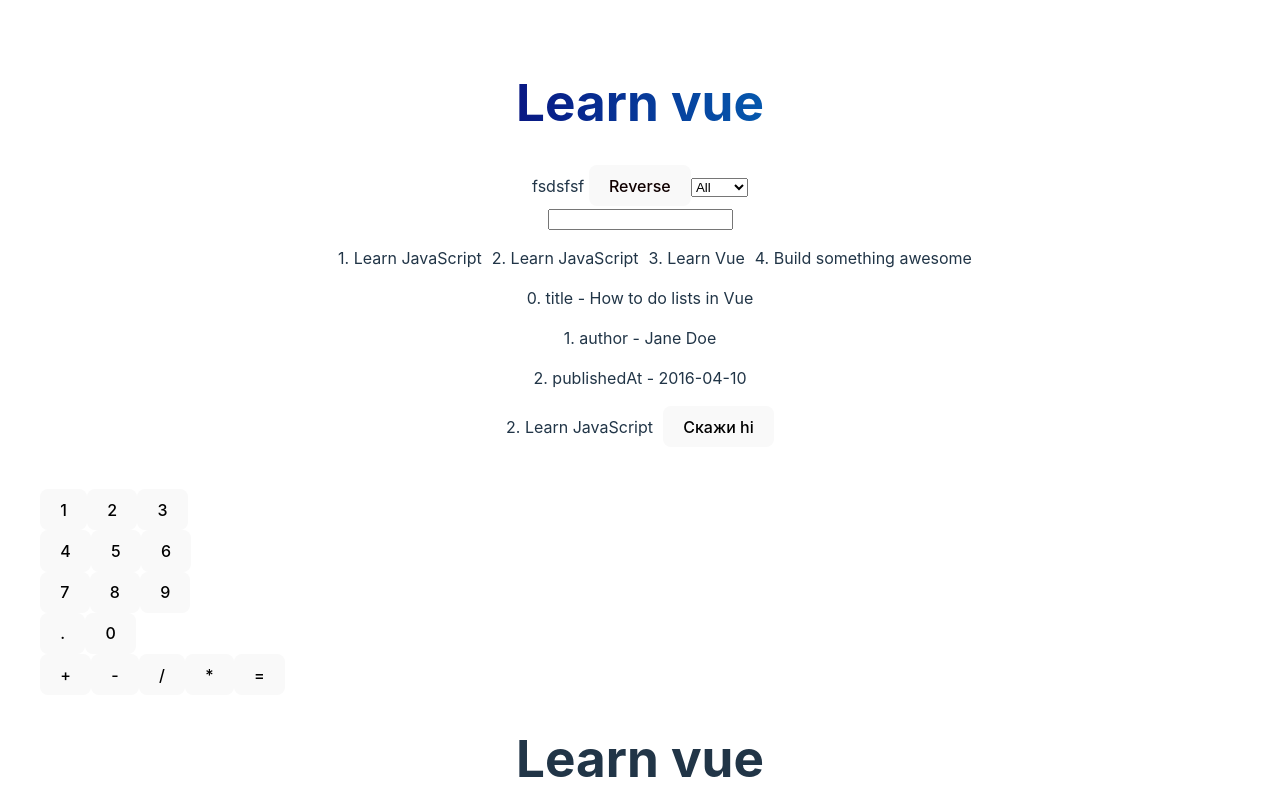
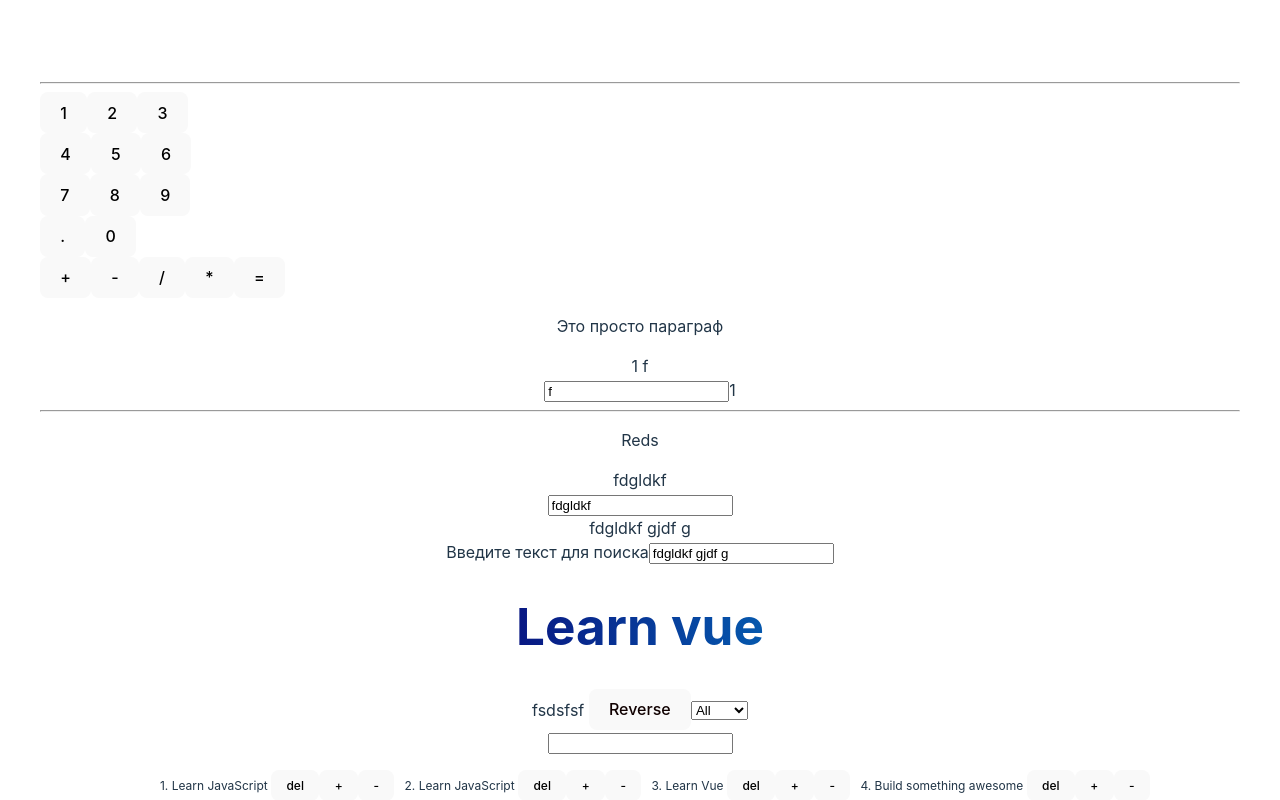
Before and after one commit to Gakmannn/WEB36VUE, a Vue app: page / in a window 1280 px wide. Shown: the top 800 px of the page. Built offline with nearby package versions, Linux system fonts and the light colour scheme.

Commit message:
Основы компонентов

```diff
--- a/package.json
+++ b/package.json
@@ -5,7 +5,7 @@
   "type": "module",
   "scripts": {
     "dev": "vite",
-    "build": "vue-tsc && vite build",
+    "build": "vite build",
     "preview": "vite preview"
   },
   "dependencies": {
--- a/src/App.vue
+++ b/src/App.vue
@@ -1,10 +1,28 @@
 <template>
+
+  <component :is="myCount % 2 == 0 ? 'HeaderComp' : VueCalc"></component>
+  <component is="p">Это просто параграф</component>
+
+  <!-- Options VueCalc-->
+
+  {{ myCount }}
+  {{ searchText3 }}
+  <CustomInputEasy v-model="searchText3" v-model:count="myCount">
+    <hr>
+    <p>Reds</p>
+  </CustomInputEasy>
+  {{ searchText2 }} <CustomInputComputed v-model="searchText2"></CustomInputComputed>
+  <!-- <CustomInput model-value="searchText"
+  @update:model-value="searchText = $event">
+  </CustomInput> -->
+  {{ searchText }}
+  <CustomInput id="search" labelText="Введите текст для поиска" v-model="searchText"></CustomInput>
 
   <div v-show="rand > 0.7">
     Сейчас меня видно
   </div>
   <!-- <div v-else-if="rand > 0.4">
-    Something else
+  Something else
   </div>
   <div v-else>
     А теперь — нет
@@ -27,7 +45,8 @@
   <transition-group name="list" tag="ul">
     <!-- <li v-for="todo, index of filteredArr" :key="index" class="list-item">{{ todo.text }}</li> -->
     <template v-for="todo, index of filteredArr" :key="todo.id">
-      <ToDoElement :todo="todo" :index="index" class="list-item" />
+      <ToDoElement :style="'font-size:' + fontSize +'px'" @textUp="(a,b,c,z) => fontSize += z"
+        @textDown="(n) => fontSize -= n" :todo="todo" :index="index" :func="delEl" class="list-item">del</ToDoElement>
     </template>
   </transition-group>
   <template v-for="value, key, index of forObj">
@@ -46,11 +65,12 @@
 
   <p v-bind:style="'color:'+color">{{ color }}</p>
   <input v-model="message" />
-
-  <HeaderComp v-if="toggle" />
+  <p>Этот 👇</p>
+  <header-comp v-if="toggle" />
 
   {{ a }}
-  <button @click="toggle = !toggle; a++; isActive = !isActive; hasError = !hasError">{{ toggle?'hide':'show' }}</button>
+  <button @click="toggle = !toggle; a++; isActive = !isActive; hasError = !hasError">{{ toggle?'hide':'show'
+    }}</button>
 
   <div class="h1" :class="divClass" v-html="html"></div>
 
@@ -87,6 +107,9 @@
 </template>
 
 <script setup lang="ts">
+import CustomInputEasy from './components/CustomInputEasy.vue'
+import CustomInputComputed from './components/CustomInputComputed.vue'
+import CustomInput from './components/CustomInput.vue'
 import Options from './components/HeaderOptionsApi.vue'
 import ToDoElement from './components/ToDoElement.vue'
 import VueCalc from './components/DelegatedCalc.vue'
@@ -94,12 +117,20 @@ import {ref, computed, watch, onMounted, onBeforeUnmount} from 'vue'
 const color = null
 const html = ref(`<h1>HTML code</h1>`)
 const newTodo = ref('')
+const searchText = ref('fdgldkf gjdf g')
+const searchText2 = ref('fdgldkf')
+const searchText3 = ref('f')
+const myCount = ref(1)
+
+const consoleFunc = (...e:any)=>{
+  console.log(e)
+}
 
 const rand = ref(Math.random())
 const isActive = ref(true)
 const hasError = ref(false)
 const picked = ref('')
-
+const fontSize = ref(12)
 
 const say = (text: string, e: Event) => {
   console.log(text, e)
@@ -129,6 +160,10 @@ const todos = ref([
   { id: 3, text: 'Build something awesome' }
 ])
 
+const delEl = (i: number) => {
+  todos.value.splice(i,1)
+}
+
 const addToDo = ()=>{
   todos.value.push({
     id: todos.value.length,
@@ -152,7 +187,9 @@ const filteredArr = computed(()=>{
   }
 })
 
-
+const q = [
+  { order: 1, question: 'why??', answers: ['becouse', 'what', `I dont'n know`], correctAnswer: `I dont'n know`}
+]
 
 // let key='apple'
 // console.log({
--- /dev/null
+++ b/src/components/CustomInput.vue
@@ -0,0 +1,13 @@
+<template>
+  <div>
+    <label :for="id">{{ labelText }}</label>
+    <input :id="id" type="text" :value="modelValue" @input="$emit('update:modelValue', ($event?.target as HTMLInputElement).value)">
+  </div>
+</template>
+
+<script setup lang="ts">
+defineProps(['id', 'labelText', 'modelValue'])
+defineEmits(['update:modelValue'])
+</script>
+
+<style scoped></style>
--- /dev/null
+++ b/src/components/CustomInputComputed.vue
@@ -0,0 +1,24 @@
+<template>
+  <div>
+    <label :for="id">{{ labelText }}</label>
+    <input :id="id" type="text" v-model="value">
+  </div>
+</template>
+
+<script setup lang="ts">
+import { computed } from 'vue'
+const props = defineProps(['id', 'labelText', 'modelValue'])
+const emit = defineEmits(['update:modelValue'])
+
+console.log(props.id, props.labelText, props.modelValue)
+
+const value = computed({
+  get: () => props.modelValue,
+  set: (val) => {
+    emit('update:modelValue', val)
+  }
+})
+
+</script>
+
+<style scoped></style>
--- /dev/null
+++ b/src/components/CustomInputEasy.vue
@@ -0,0 +1,21 @@
+<template>
+  <div>
+    <label :for="id">{{ labelText }}</label>
+    <input :id="id" type="text" v-model="model">{{ count }}
+    <slot></slot>
+  </div>
+</template>
+
+<script setup lang="ts">
+import { watch } from 'vue'
+const model = defineModel<string>()
+const count = defineModel<number>('count')
+
+watch (()=>model.value, (val:any)=>{
+  count.value = val.length
+})
+
+defineProps(['id', 'labelText'])
+</script>
+
+<style scoped></style>
--- a/src/components/DelegatedCalc.vue
+++ b/src/components/DelegatedCalc.vue
@@ -4,6 +4,9 @@
       <div style="font-size: 10px; height:12px; text-align: left;">{{ calcStr }}</div>
       <div style="font-size: 18px; height:20px; text-align: left;">{{ calcCurrentStr }}</div>
     </div>
+
+    <hr>
+
     <div style="display:flex">
       <button>1</button>
       <button>2</button>
--- a/src/components/ToDoElement.vue
+++ b/src/components/ToDoElement.vue
@@ -1,9 +1,16 @@
 <template>
-  <li>{{ index + 1 }}. {{ todo.text }}</li>
+  <li>{{ index + 1 }}. {{ todo.text }}
+    <button v-if="func" @click="func(index)">
+      <slot></slot>
+    </button>
+    <button @click="$emit('textUp',2,12,3,1,3543)">+</button>
+    <button @click="$emit('textDown',1)">-</button>
+  </li>
 </template>
 
 <script setup lang="ts">
-defineProps(['index', 'todo'])
+defineProps(['index', 'todo', 'func'])
+defineEmits(['textUp', 'textDown'])
 </script>
 
 <style scoped>
```
